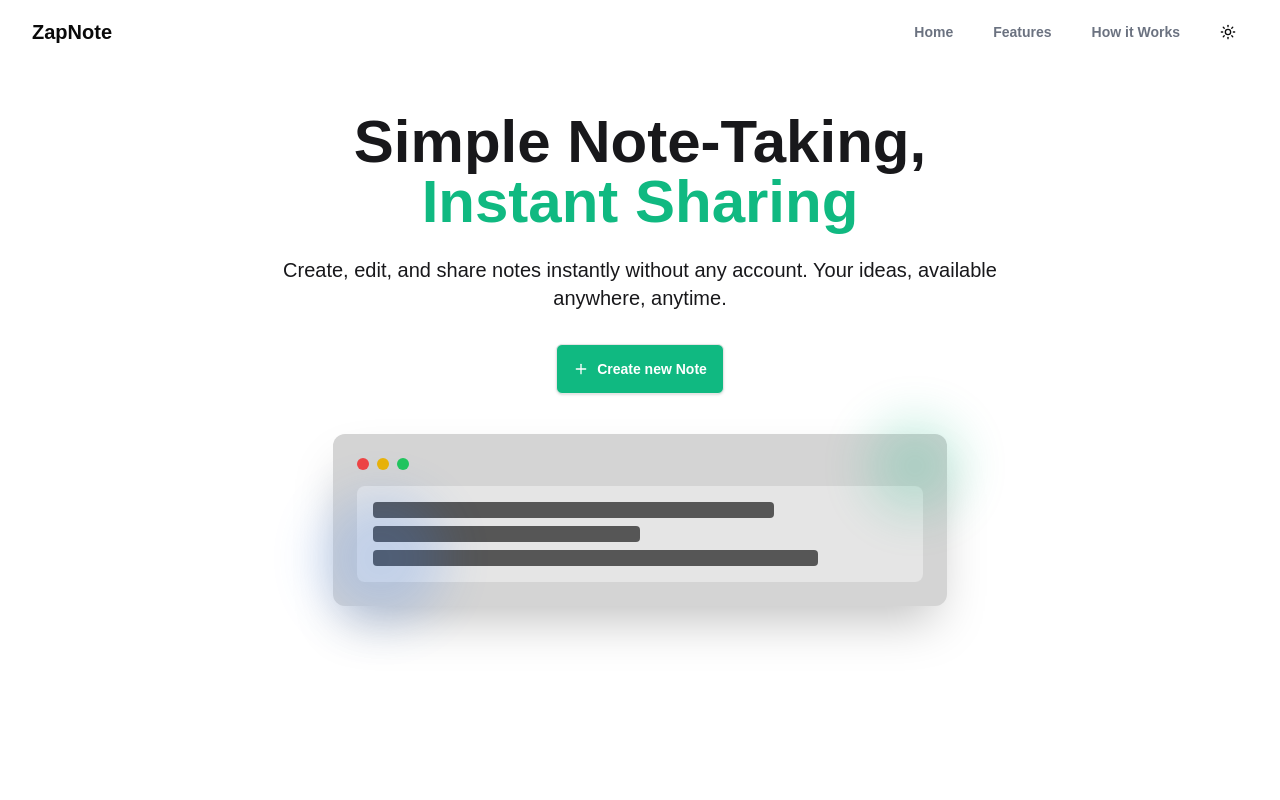
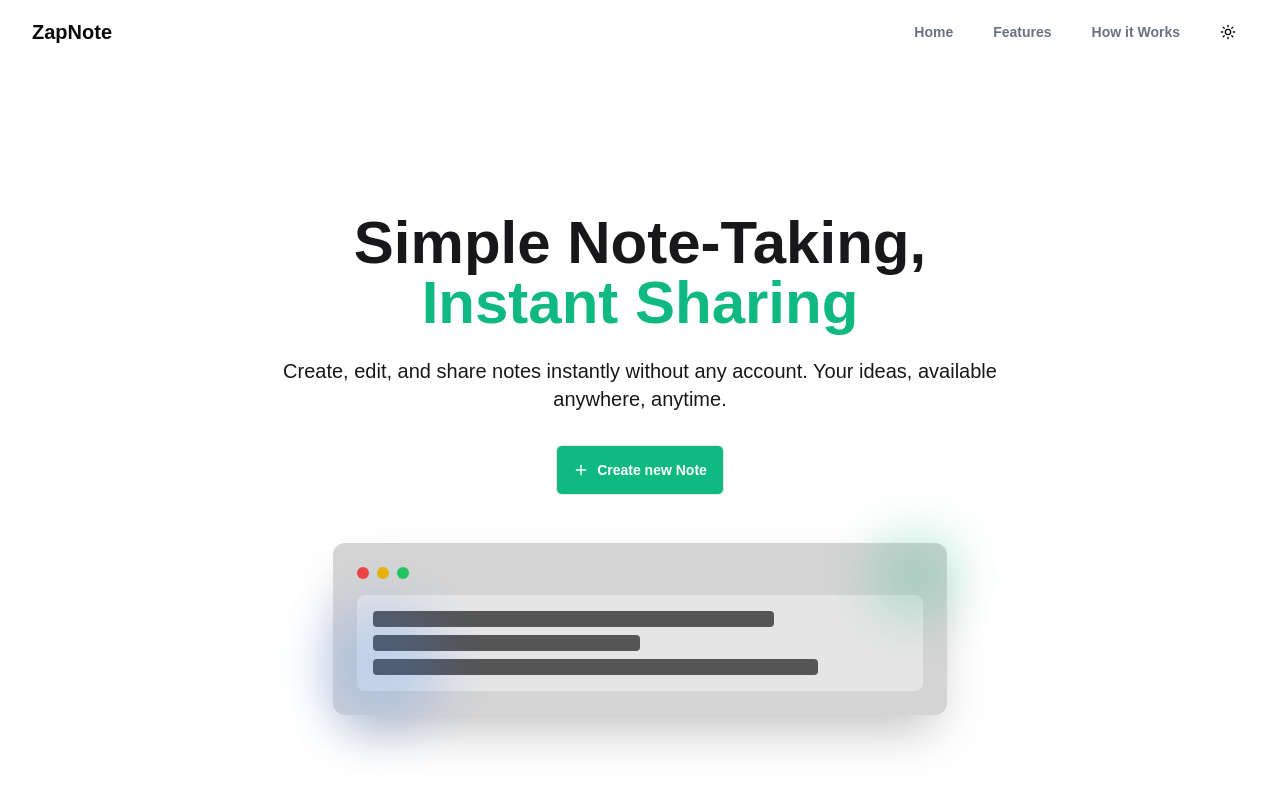
Before and after one commit to shreyasbangera/Zapnote, a Next.js app in the folder frontend/: page / in a window 1280 px wide. Shown: the top 800 px of the page. Built offline with nearby package versions, Linux system fonts and the light colour scheme.

Commit message:
update design

```diff
--- a/frontend/src/app/components/Navbar.tsx
+++ b/frontend/src/app/components/Navbar.tsx
@@ -26,7 +26,7 @@ export default function Navbar() {
   return (
     <header className="fixed flex justify-between items-center w-full h-16 px-4 md:px-8 bg-background z-50">
       <Link href="/">
-        <h1 className="md:text-xl font-semibold">ZapNote</h1>
+        <h1 className="md:text-xl font-bold">ZapNote</h1>
       </Link>
       <div className="flex items-center gap-4">
       {pathname === "/" && <div className="hidden md:block">
--- a/frontend/src/app/page.tsx
+++ b/frontend/src/app/page.tsx
@@ -16,8 +16,8 @@ export default function Home() {
 
   return (
     <div className="flex flex-col min-h-screen pt-16 bg-background">
-      <div className="px-4 sm:px-6 lg:px-8 py-12">
-        <section id="home" className="flex h-screen flex-col gap-10 items-center">
+      <div className="px-4 sm:px-6 lg:px-8">
+        <section id="home" className="flex h-screen flex-col gap-12 items-center justify-center">
           <div className="text-center">
             <h2 className="text-4xl font-bold text-zinc-900 dark:text-white sm:text-5xl md:text-6xl">
               Simple Note-Taking,
@@ -29,7 +29,6 @@ export default function Home() {
               ideas, available anywhere, anytime.
             </p>
             <div className="mt-5 max-w-md mx-auto sm:flex sm:justify-center md:mt-8">
-              <div className="rounded-md shadow">
                 <Button
                   variant="outline"
                   className="bg-emerald-500 text-white py-6 font-semibold"
@@ -38,7 +37,6 @@ export default function Home() {
                   <Plus />
                   Create new Note
                 </Button>
-              </div>
             </div>
           </div>
           <div className="relative animate__animated animate__fadeInRight">
```
